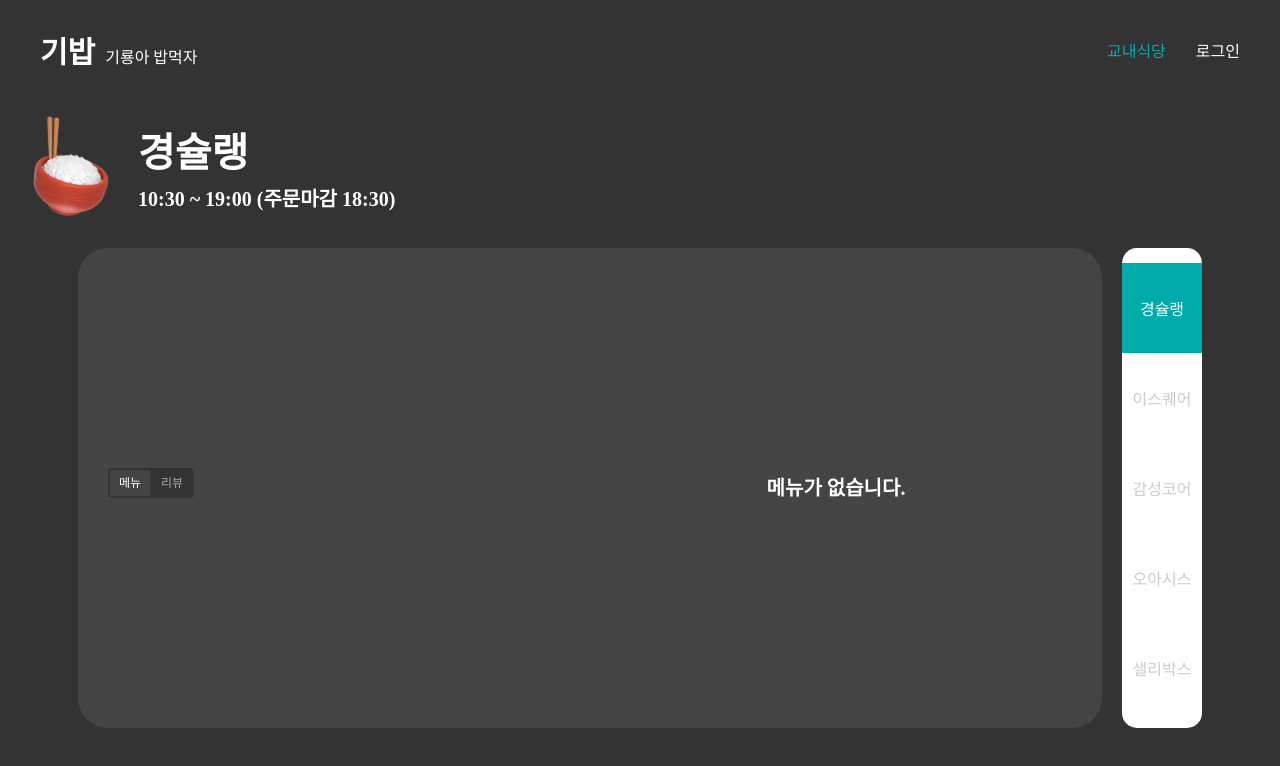
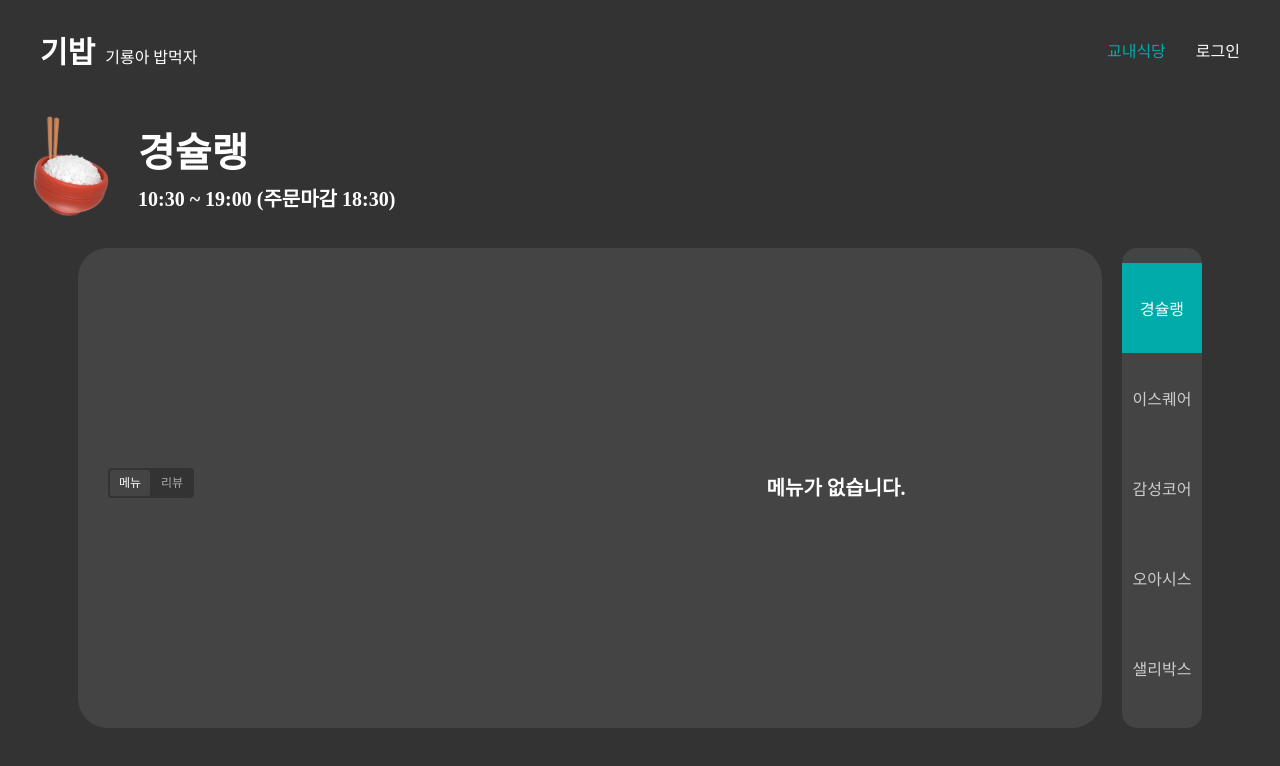
Before and after one commit to cho4u4o/Kyonggi-Univ-Diet-Information-FE, a React (Vite) app: page /restaurant in a window 1280 px wide. Shown: the top 766 px of the page. Built offline with nearby package versions, Linux system fonts and the light colour scheme.

Commit message:
design : adjust theme

```diff
--- a/src/app/layouts/RestaurantDetailFrame.jsx
+++ b/src/app/layouts/RestaurantDetailFrame.jsx
@@ -25,13 +25,14 @@ export default function RestaurantDetailFrame() {
       />
       <MenuSelectorWrapper>
         <Outlet />
-        <Selector marginDirection="margin-left">
+        <Selector marginDirection="margin-left" theme="black">
           {restaurantList.map((restaurant, index) => (
             <SelectorButton
               key={index}
               isSelected={index === selectedRest}
               onClick={() => setSelectedRest(index)}
               height={90}
+              theme="black"
             >
               {restaurant}
             </SelectorButton>
--- a/src/widgets/Selector.jsx
+++ b/src/widgets/Selector.jsx
@@ -9,7 +9,7 @@ export const Selector = styled.div`
   height: 60vh;
   border: none;
   border-radius: 15px;
-  background-color: #fff;
+  background-color: ${({ theme }) => (theme === 'black' ? '#444' : '#fff')};
   ${({ marginDirection }) => marginDirection}: 20px;
 
   @media (max-width: 480px) {
--- a/src/widgets/SelectorButton.jsx
+++ b/src/widgets/SelectorButton.jsx
@@ -6,7 +6,8 @@ export const SelectorButton = styled.button`
   display: flex;
   flex-direction: column;
   border: none;
-  background-color: ${(props) => (props.isSelected ? '#00abaa' : '#fff')};
+  background-color: ${({ isSelected, theme }) =>
+    isSelected ? '#00abaa' : theme === 'black' ? '#444' : '#fff'};
   color: ${(props) => (props.isSelected ? '#fff' : '#ccc')};
   cursor: pointer;
   height: ${({ height }) => height}px;
```
